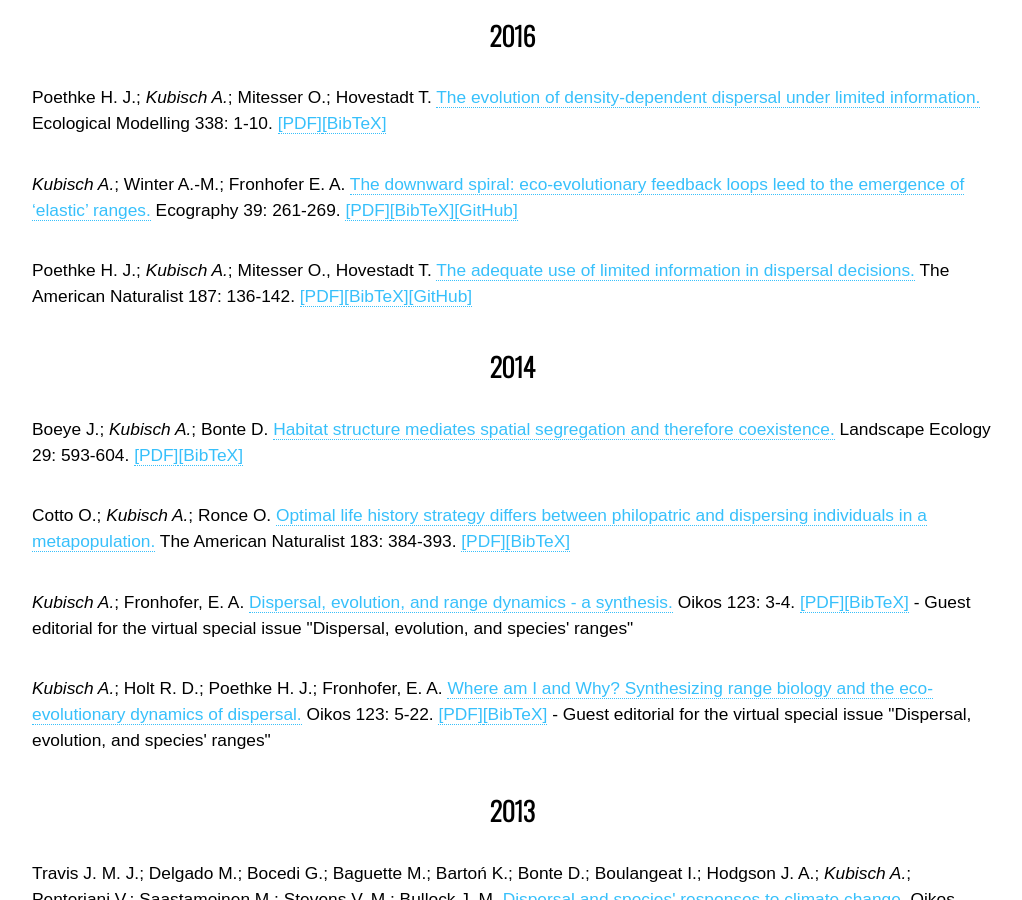
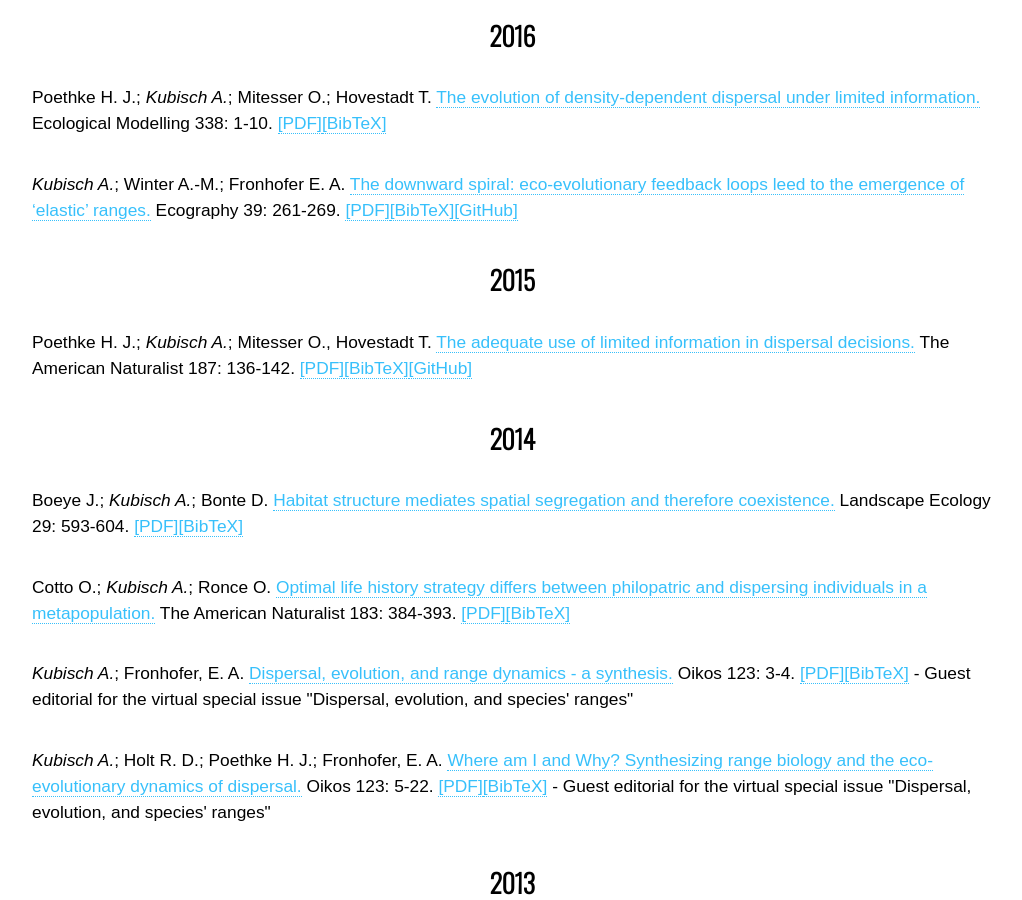
Before and after one commit to akubisch/akubisch.github.io, a Jekyll site: the page built from publications/index.html, in a window 1280 px wide and 900 px high, scrolled down 426 px. Shown: the whole window, without its empty margins (128-1150 px from the left). Built offline with Jekyll 4.4.1, drawn with Linux system fonts in a browser that asks for light colours.

Commit message:
updated pubs

```diff
--- a/publications/index.html
+++ b/publications/index.html
@@ -22,6 +22,9 @@ layout: default
 						<p>Poethke H. J.; <em>Kubisch A.</em>; Mitesser O.; Hovestadt T. <a href="http://www.sciencedirect.com/science/article/pii/S0304380016302654" target="_blank">The evolution of density-dependent dispersal under limited information.</a> Ecological Modelling 338: 1-10. <a href="{{ site.baseurl }}/publications/pdf/poethke_et_al_2016_ecolmod.pdf" target="_blank">[PDF]</a><a href="{{ site.baseurl }}/publications/bib/poethke_et_al_2016_ecolmod.bib" target="_blank">[BibTeX]</a></p>
 
 						<p><em>Kubisch A.</em>; Winter A.-M.; Fronhofer E. A. <a href="http://onlinelibrary.wiley.com/doi/10.1111/ecog.01701/abstract" target="_blank">The downward spiral: eco-evolutionary feedback loops leed to the emergence of ‘elastic’ ranges.</a> Ecography 39: 261-269. <a href="{{ site.baseurl }}/publications/pdf/kubisch_downward_2016.pdf" target="_blank">[PDF]</a><a href="{{ site.baseurl }}/publications/bib/kubisch_downward_2016.bib" target="_blank">[BibTeX]</a><a href="https://github.com/akubisch/downward_spiral" target="_blank">[GitHub]</a></p>
+
+
+						<h3>2015</h3>
 
 						<p>Poethke H. J.; <em>Kubisch A.</em>; Mitesser O., Hovestadt T. <a href="http://www.journals.uchicago.edu/doi/abs/10.1086/684190" target="_blank">The adequate use of limited information in dispersal decisions.</a> The American Naturalist 187: 136-142. <a href="{{ site.baseurl }}/publications/pdf/poethke_adequate_2015.pdf" target="_blank">[PDF]</a><a href="{{ site.baseurl }}/publications/bib/poethke_adequate_2015.bib" target="_blank">[BibTeX]</a><a href="https://github.com/akubisch/smart_disp" target="_blank">[GitHub]</a></p>
 
```
